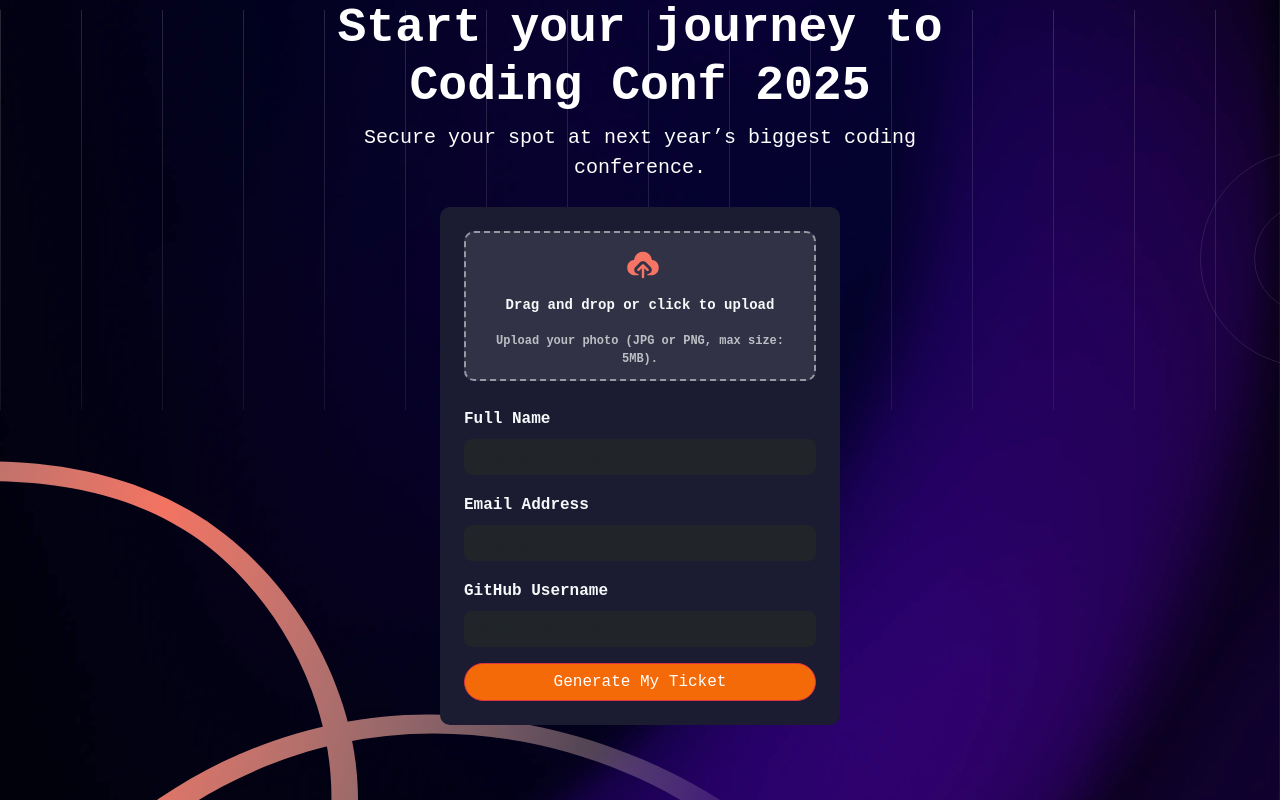
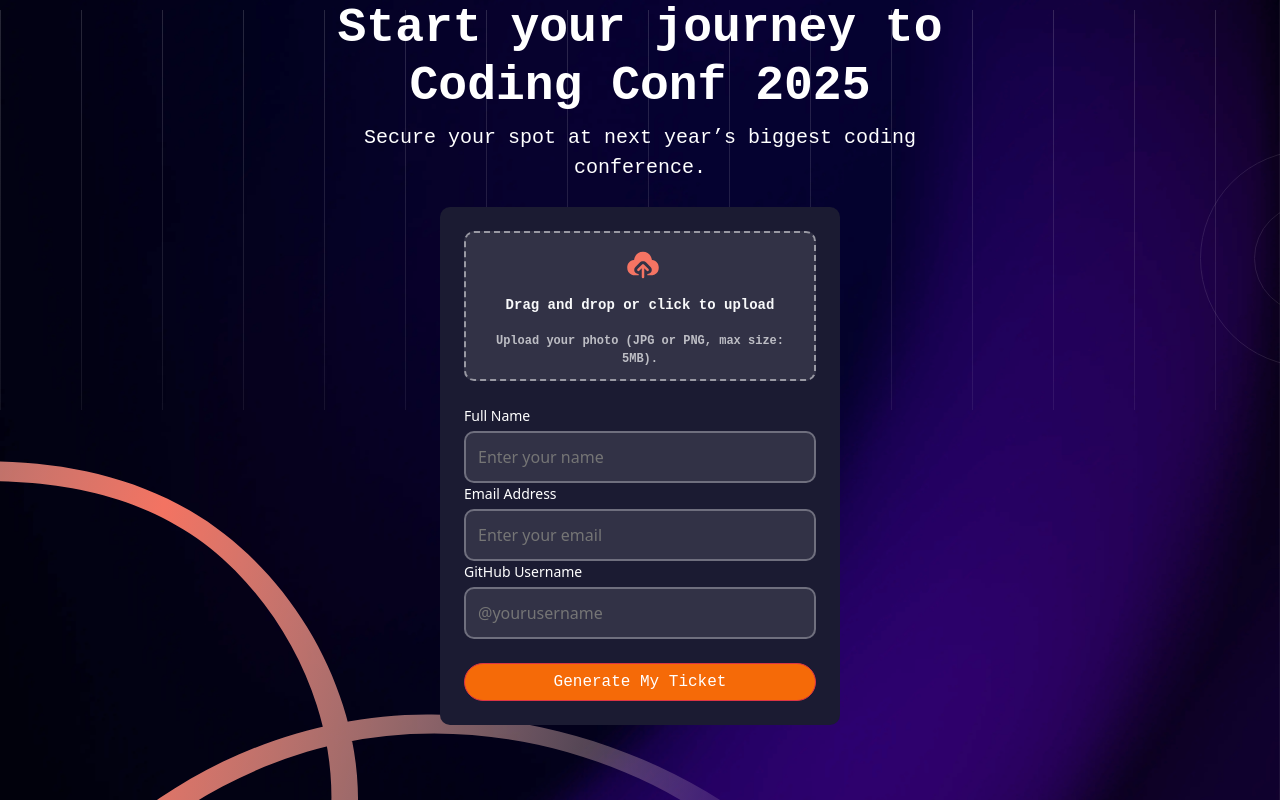
Before and after one commit to HernanDavidA/tickets-react, a React (Vite) app: page / in a window 1280 px wide. Built offline with nearby package versions, Linux system fonts and the light colour scheme.

Commit message:
first commit

```diff
--- a/src/components/Forms/index.tsx
+++ b/src/components/Forms/index.tsx
@@ -34,28 +34,28 @@ export default function FormComponent({ formData, errors, handleChange, handleSu
         </div>
 
         {/* Full Name */ }
-    <div className="mb-3 w-100">
-        <label htmlFor="name" className="form-label fw-bold text-light robotic-font-text">Full Name</label>
-        <input type="text" className="form-control bg-dark text-white border-0 rounded-3" id="name" name="name" placeholder="Enter your name" value={formData.name} onChange={handleChange} />
+    <div className="custom-input-container">
+        <label htmlFor="name" className="custom-label">Full Name</label>
+        <input type="text" className="custom-input" id="name" name="name" placeholder="Enter your name" value={formData.name} onChange={handleChange} />
         {errors.name && <p className="text-danger robotic-font-info"> <i className="info"> </i>{errors.name}</p>}
     </div>
 
     {/* Email */ }
-    <div className="mb-3 w-100">
-        <label htmlFor="email" className="form-label fw-bold text-light robotic-font-text">Email Address</label>
-        <input type="email" className="form-control bg-dark text-white border-0 rounded-3" id="email" name="email" placeholder="Enter your email" value={formData.email} onChange={handleChange} />
+    <div className="custom-input-container">
+        <label htmlFor="email" className="custom-label">Email Address</label>
+        <input type="email" className="custom-input" id="email" name="email" placeholder="Enter your email" value={formData.email} onChange={handleChange} />
         {errors.email && <p className="text-danger robotic-font-info">{errors.email}</p>}
     </div>
 
     {/* GitHub Username */ }
-    <div className="mb-3 w-100">
-        <label htmlFor="githubUsername" className="form-label fw-bold text-light robotic-font-text">GitHub Username</label>
-        <input type="text" className="form-control bg-dark text-white border-0 rounded-3" id="githubUsername" name="githubUsername" placeholder="@yourusername" value={formData.githubUsername} onChange={handleChange} />
+    <div className="custom-input-container">
+        <label htmlFor="githubUsername" className="custom-label">GitHub Username</label>
+        <input type="text" className="custom-input" id="githubUsername" name="githubUsername" placeholder="@yourusername" value={formData.githubUsername} onChange={handleChange} />
         {errors.githubUsername && <p className="text-danger robotic-font-info">{errors.githubUsername}</p>}
     </div>
 
     {/* Submit Button */ }
-    <button type="submit" className="btn btn-danger w-100 rounded-pill robotic-font-info">Generate My Ticket</button>
+    <button type="submit" className="btn btn-danger w-100 rounded-pill robotic-font-info mt-4">Generate My Ticket</button>
       </form >
 
     );
--- a/src/index.css
+++ b/src/index.css
@@ -148,3 +148,32 @@ body{
   font-size: 12px;
   opacity: 0.7;
 }
+
+.custom-input-container {
+  width: 100%;
+  max-width: 400px;
+  display: flex;
+  flex-direction: column;
+}
+
+.custom-label {
+  font-size: 14px;
+  color: white;
+  margin-bottom: 5px;
+}
+
+.custom-input {
+  width: 100%;
+  padding: 12px;
+  font-size: 16px;
+  border: 2px solid rgba(255, 255, 255, 0.3);
+  background: rgba(255, 255, 255, 0.1);
+  color: white;
+  border-radius: 10px;
+  outline: none;
+}
+
+.custom-input:focus {
+  border-color: white;
+  background: rgba(255, 255, 255, 0.2);
+}
```
